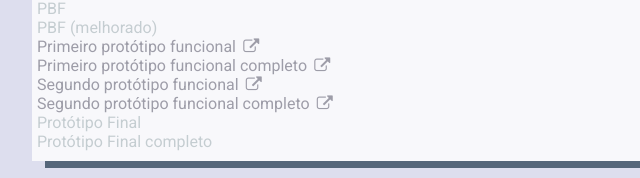
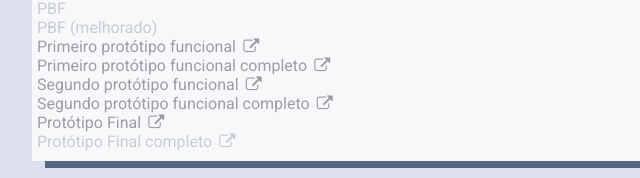
Before and after one commit to gh-jsoares/IPM-Site, a plain HTML site: page index.html in a window 1280 px wide. Shown: the part 600-778 px from the top of the page, 148-788 px from the left. Drawn offline with Linux system fonts and the light colour scheme.

Commit message:
enabled p3-beta

```diff
--- a/index.html
+++ b/index.html
@@ -73,8 +73,8 @@
                 <a href="prototipo1-release/">Primeiro prot&oacute;tipo funcional completo <i class="icon-link-ext"></i></a> <br />
                 <a href="prototipo2-beta/">Segundo prot&oacute;tipo funcional <i class="icon-link-ext"></i></a> <br />
                 <a href="prototipo2-release/"">Segundo prot&oacute;tipo funcional completo <i class="icon-link-ext"></i></a><br />
-                <a class="disabled" href="prototipo3-beta/"">Prot&oacute;tipo Final</a> <br />
-                <a class="disabled" href="prototipo3-release/"">Prot&oacute;tipo Final completo</a><br />
+                <a href="prototipo3-beta/"">Prot&oacute;tipo Final <i class="icon-link-ext"></i></a> <br />
+                <a class="disabled" href="prototipo3-release/"">Prot&oacute;tipo Final completo <i class="icon-link-ext"></i></a><br />
             </div>
         </div>
 
```
